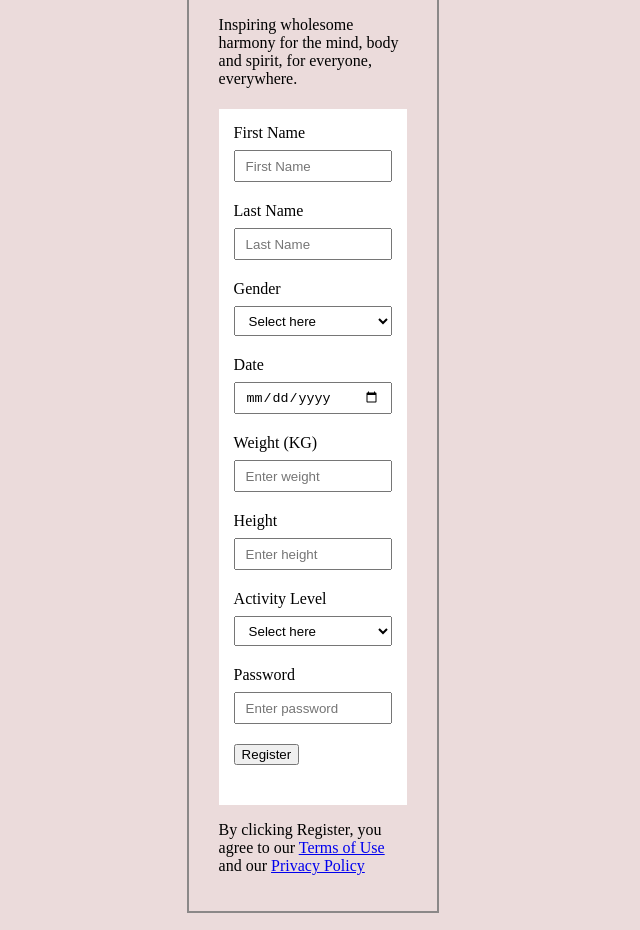
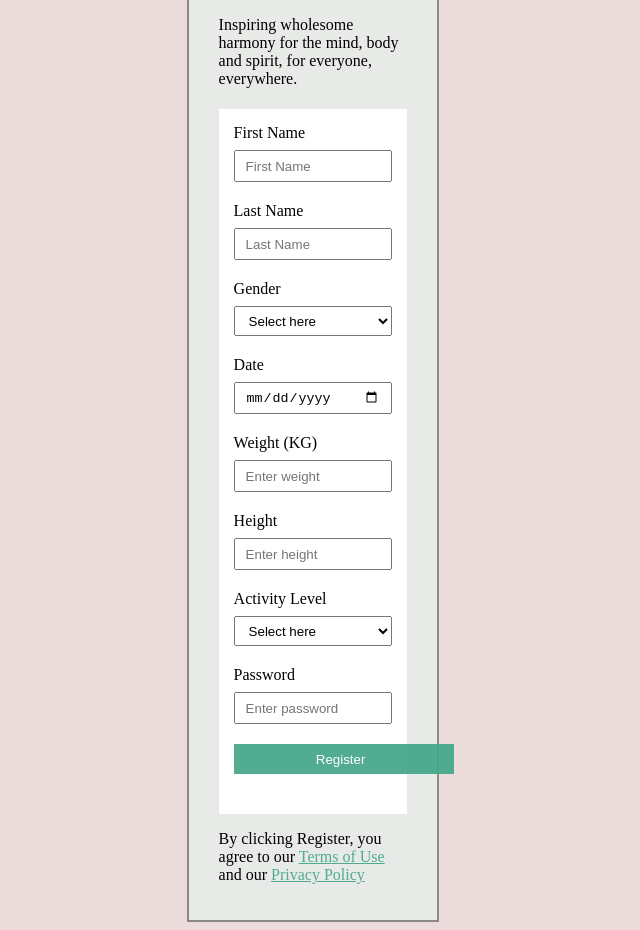
Before and after one commit to LibertyWritesCode/HTML-CSS-JS, a plain HTML site: page Alt School/css.assignmentfour.html in a window 1280 px wide. Shown: the part 170-1100 px from the top of the page, without its empty margins (327-967 px from the left). Drawn offline with Linux system fonts and the light colour scheme.

Commit message:
pushed changes

```diff
--- a/Alt School/css.assignmentfour.css
+++ b/Alt School/css.assignmentfour.css
@@ -3,6 +3,7 @@ body {
 }
 
 .area {
+    background: #e4f8f37a;
     border: 2px solid #8b8888;
     margin-left: 40%;
     margin-right: 40%;
@@ -73,3 +74,16 @@ select {
     height: 30px;
     padding-left: 10px;
 }
+
+button {
+    background: #45a78bee;
+    color: #ffffff;
+    width: 220px;
+    height: 30px;
+    padding-right: 12px;
+    border: hidden;
+}
+
+a {
+    color: #45a78bee;
+}
--- a/Alt School/css.assignmentfour.html
+++ b/Alt School/css.assignmentfour.html
@@ -38,7 +38,7 @@
     <div class="form-group">
         <label class="form-label" for="gender">Gender</label>
         <select name="gender" id="gender" required>
-            <option value="select here" disabled selected hidden>Select here</option>
+            <option value="" disabled selected hidden>Select here</option>
             <option value="male">Male</option>
             <option value="female">Female</option>
             <option value="others">Others</option>
```
Also changed, not shown: index.html (line endings or trailing spaces).
